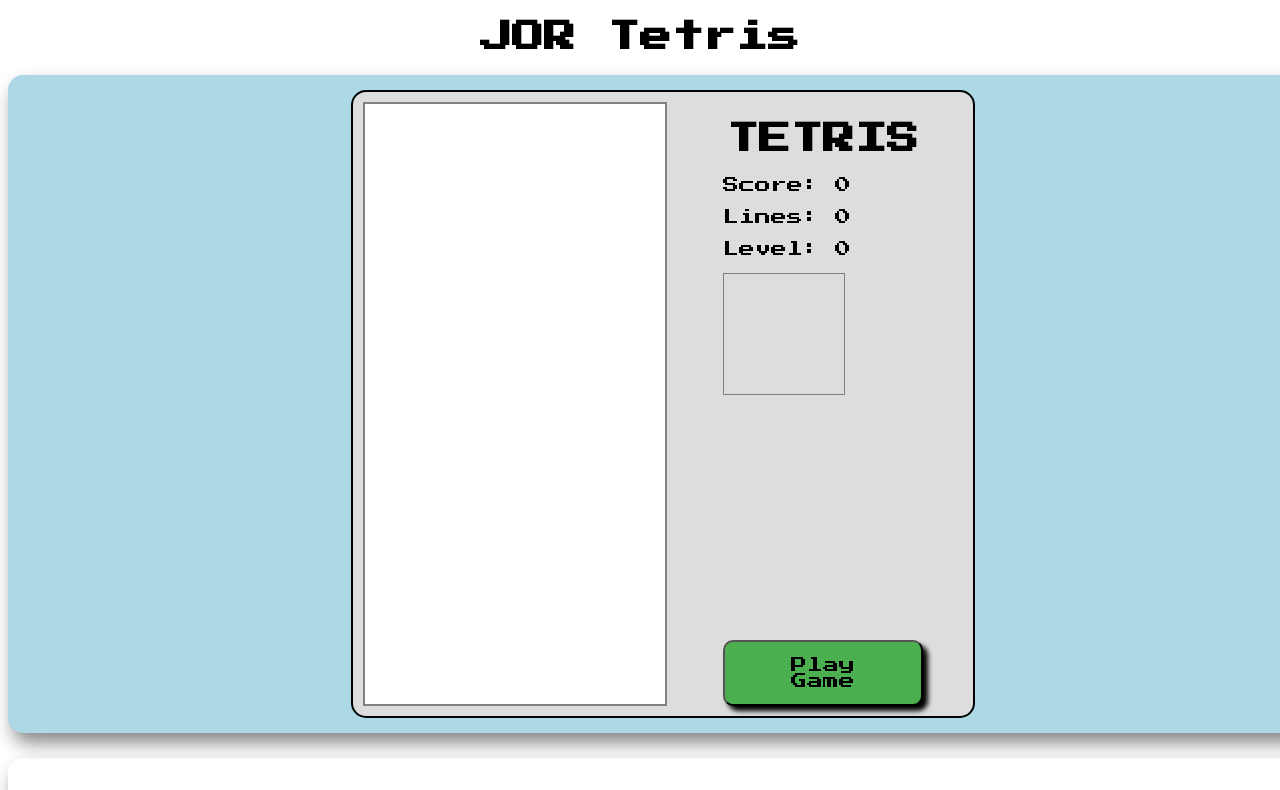
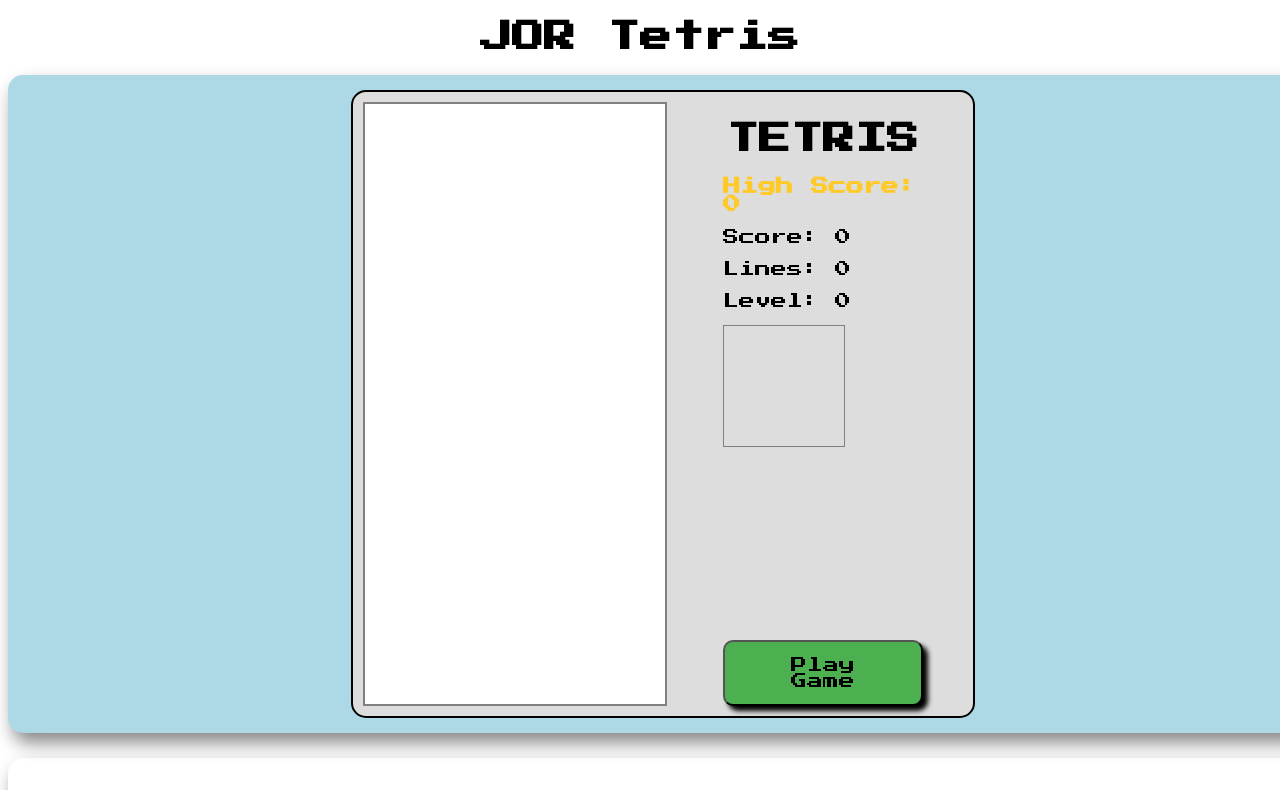
Before and after one commit to joeaoregan/jor-tetris, an Angular app: page / in a window 1280 px wide. Shown: the top 790 px of the page. Built offline with nearby package versions, Linux system fonts and the light colour scheme.

Commit message:
high score

```diff
--- a/src/app/board/board.component.css
+++ b/src/app/board/board.component.css
@@ -48,3 +48,10 @@
 .next {
     border: 1px solid grey;
 }
+
+.high-score {
+    color: #ffca28; /* A gold/yellow color to represent the record */
+    font-weight: bold;
+    font-size: 1.1em;
+    margin-bottom: 5px;
+}
--- a/src/app/board/board.component.html
+++ b/src/app/board/board.component.html
@@ -5,7 +5,10 @@
     <div class="right-column">
       <div>
         <h1>TETRIS</h1>
-                <p>Score: {{ points }}</p>
+        <p class="high-score">High Score: {{ highScore }}</p>
+        <p [style.color]="points >= highScore && points > 0 ? '#00ff00' : ''">
+          Score: {{ points }}
+        </p>
         <p>Lines: {{ lines }}</p>
         <p>Level: {{ level }}</p>
         <canvas #next class="next"></canvas>
--- a/src/app/board/board.component.ts
+++ b/src/app/board/board.component.ts
@@ -17,6 +17,7 @@
   LEVEL,
   POINTS,
   KEY,
+  HIGH_SCORE_KEY,
 } from "../constants";
 import { Piece, IPiece } from "../piece.component";
 import { GameService } from "../game.service";
@@ -28,6 +29,7 @@
   standalone: false,
 })
 export class BoardComponent implements OnInit {
+  highScore: number = 0;
   @ViewChild("board", { static: true })
   canvas: ElementRef<HTMLCanvasElement>;
   @ViewChild("next", { static: true })
@@ -63,7 +65,7 @@
         // Hard drop
         // let p = this.moves[KEY.DOWN](this.piece);
         while (this.service.valid(p, this.board)) {
-          this.points += POINTS.HARD_DROP;
+          this.updateScore(POINTS.HARD_DROP);
           this.piece.move(p);
           p = this.moves[KEY.DOWN](this.piece);
         }
@@ -71,7 +73,7 @@
       } else if (this.service.valid(p, this.board)) {
         this.piece.move(p);
         if (event.keyCode === KEY.DOWN) {
-          this.points += POINTS.SOFT_DROP;
+          this.updateScore(POINTS.SOFT_DROP);
         }
       }
     }
@@ -83,6 +85,7 @@
     this.initBoard();
     this.initNext();
     this.resetGame();
+    this.highScore = Number(localStorage.getItem(HIGH_SCORE_KEY)) || 0;
   }
 
   initBoard() {
@@ -177,13 +180,27 @@
       }
     });
     if (lines > 0) {
-      this.points += this.service.getLinesClearedPoints(lines, this.level);
+      this.updateScore(this.service.getLinesClearedPoints(lines, this.level));
       this.lines += lines;
+
+      // Check if we beat the high score
+      if (this.points > this.highScore) {
+        this.highScore = this.points;
+        localStorage.setItem(HIGH_SCORE_KEY, this.highScore.toString());
+      }
       if (this.lines >= LINES_PER_LEVEL) {
         this.level++;
         this.lines -= LINES_PER_LEVEL;
         this.time.level = LEVEL[this.level];
       }
+    }
+  }
+
+  updateScore(pointsToAdd: number) {
+    this.points += pointsToAdd;
+    if (this.points > this.highScore) {
+      this.highScore = this.points;
+      localStorage.setItem(HIGH_SCORE_KEY, this.highScore.toString());
     }
   }
 
--- a/src/app/constants.ts
+++ b/src/app/constants.ts
@@ -1,3 +1,5 @@
+export const HIGH_SCORE_KEY = 'jor_tetris_high_score';
+
 export const COLS = 10;
 export const ROWS = 20;
 export const BLOCK_SIZE = 30;
```
Lines whose indentation alone changed are shown as unchanged.
